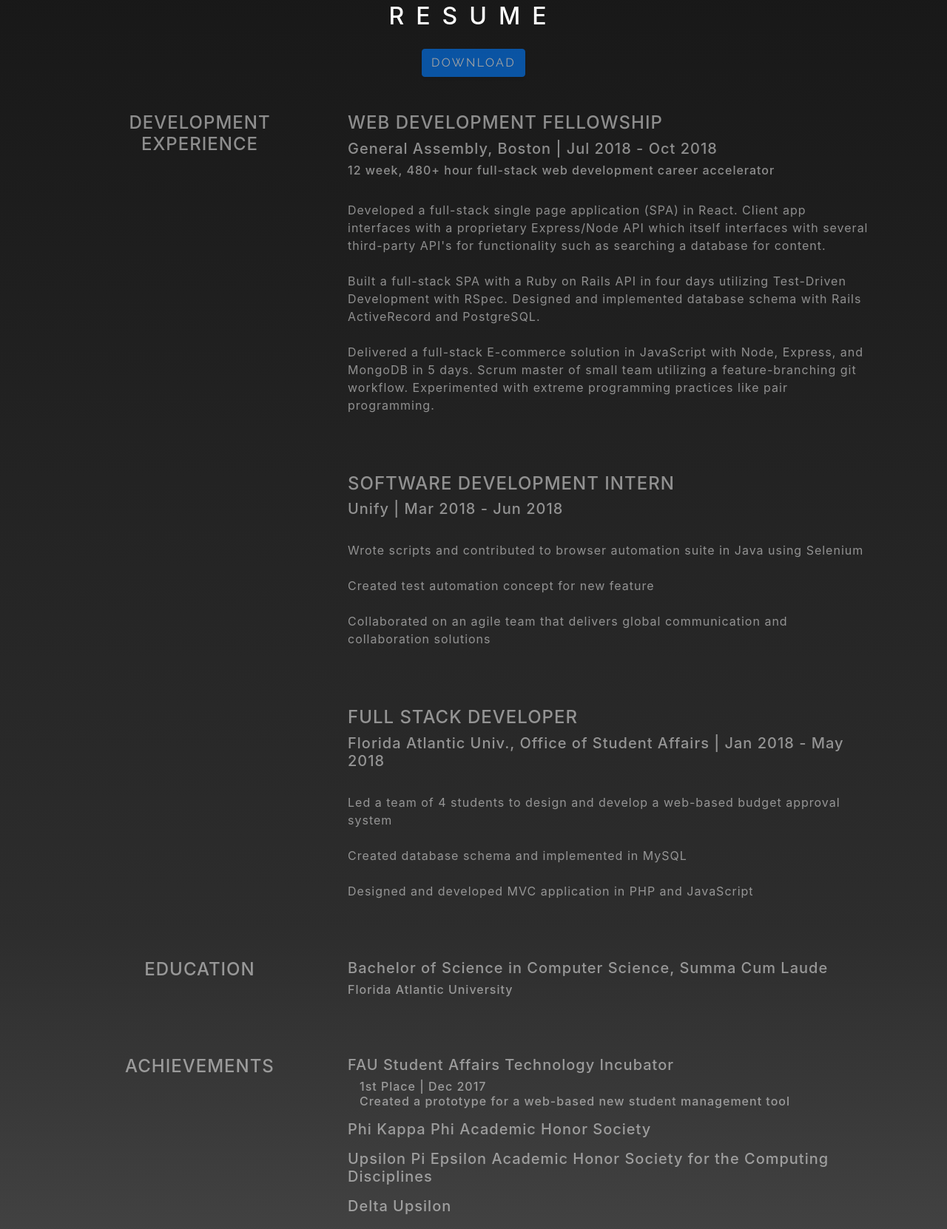
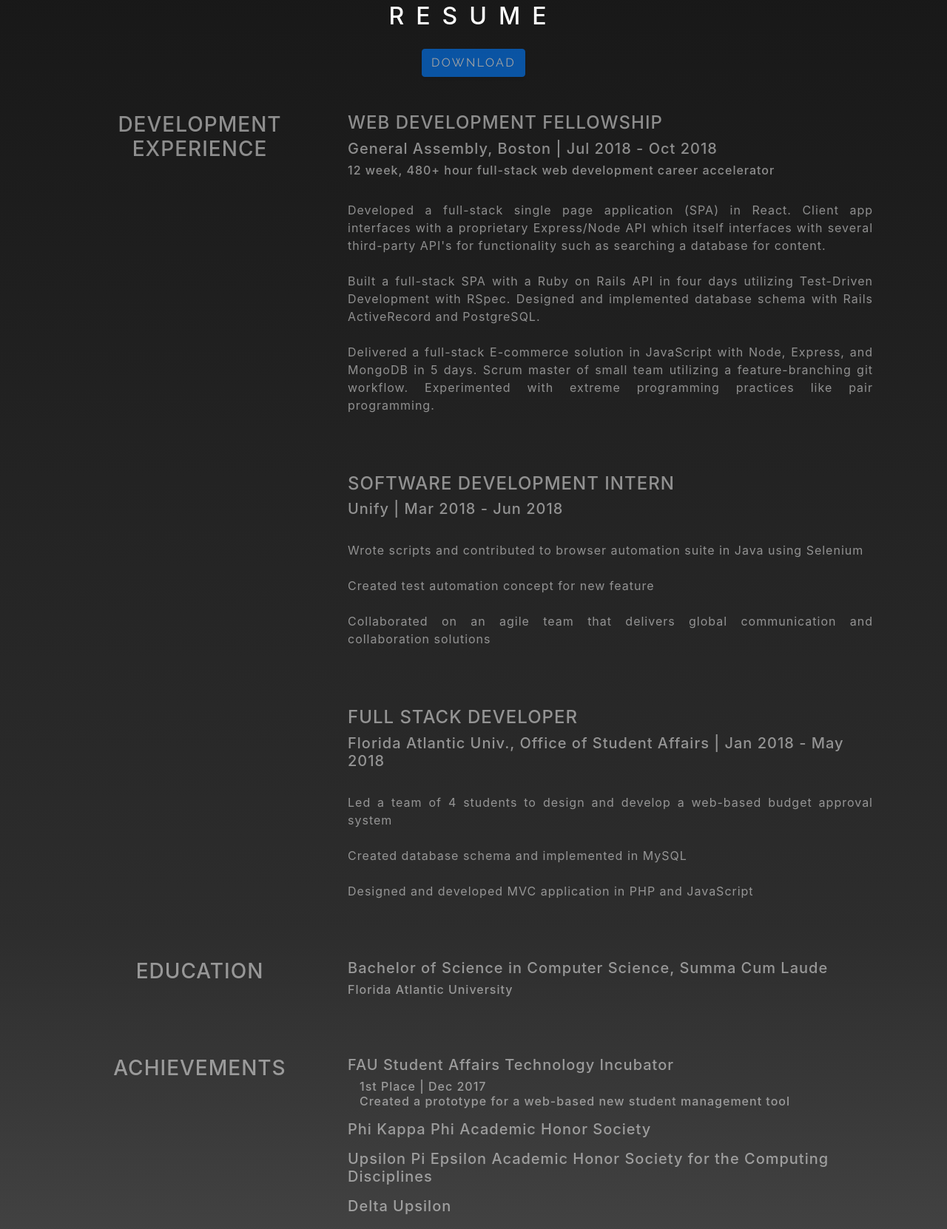
Before and after one commit to mdipietr0/mdipietr0.github.io, a website with bundled scripts: page index.html in a window 1280 px wide. Shown: the part 2566-4228 px from the top of the page at 74% size. Built offline with nearby package versions, Linux system fonts and the light colour scheme.

Commit message:
Reformat resume section for mobile
- Justify paragraphs
- Move text-center to each individual center element

```diff
--- a/index.html
+++ b/index.html
@@ -296,23 +296,23 @@
   </section>
 
   <!-- Experience Section -->
-  <section id="resume" class="resume-section text-center">
+  <section id="resume" class="resume-section">
     <div class="container">
       <div class="row">
-        <div class="col-lg-8 mx-auto mb-5">
+        <div class="col-lg-8 mx-auto mb-5 text-center ">
           <h2 class="text-white mb-4">RESUME</h2>
           <a href="downloads/MichaelDiPietroResume.pdf" class="btn btn-primary js-scroll-trigger" download>Download</a>
         </div>
         <div class="col-lg-12 row mx-auto">
           <div class='col-lg-4'>
-            <h4 class="text-white-50">DEVELOPMENT EXPERIENCE</h4>
+            <h3 class="text-white-50 text-center mb-5">DEVELOPMENT EXPERIENCE</h3>
           </div>
-          <div class='col-lg-8 text-left'>
+          <div class='col-lg-8'>
             <h4 class="text-white-50">WEB DEVELOPMENT FELLOWSHIP</h4>
             <h5 class="text-white-50">General Assembly, Boston | Jul 2018 - Oct 2018</h5>
             <h6 class="text-white-50">12 week, 480+ hour full-stack web development career accelerator</h6>
             <br>
-            <p class="text-white-50">Developed a full-stack single page application (SPA) in React. Client app interfaces with a proprietary Express/Node API which itself interfaces with several third-party API's for functionality such as searching a database for content.
+            <p class="text-white-50 text-justify">Developed a full-stack single page application (SPA) in React. Client app interfaces with a proprietary Express/Node API which itself interfaces with several third-party API's for functionality such as searching a database for content.
             <br><br>Built a full-stack SPA with a Ruby on Rails API in four days utilizing Test-Driven Development with RSpec. Designed and implemented database schema with Rails ActiveRecord and PostgreSQL.
             <br><br>Delivered a full-stack E-commerce solution in JavaScript with Node, Express, and MongoDB in 5 days. Scrum master of small team utilizing a feature-branching git workflow. Experimented with extreme programming practices like pair programming.</p>
           </div>
@@ -324,7 +324,7 @@
             <h4 class="text-white-50">SOFTWARE DEVELOPMENT INTERN</h4>
             <h5 class="text-white-50">Unify | Mar 2018 - Jun 2018</h5>
             <br>
-            <p class="text-white-50">Wrote scripts and contributed to browser automation suite in Java using Selenium
+            <p class="text-white-50 text-justify">Wrote scripts and contributed to browser automation suite in Java using Selenium
             <br><br>Created test automation concept for new feature
             <br><br>Collaborated on an agile team that delivers global communication and collaboration solutions</p>
           </div>
@@ -336,24 +336,24 @@
             <h4 class="text-white-50">FULL STACK DEVELOPER</h4>
             <h5 class="text-white-50">Florida Atlantic Univ., Office of Student Affairs | Jan 2018 - May 2018</h5>
             <br>
-            <p class="text-white-50">Led a team of 4 students to design and develop a web-based budget approval system
+            <p class="text-white-50 text-justify">Led a team of 4 students to design and develop a web-based budget approval system
             <br><br>Created database schema and implemented in MySQL
             <br><br>Designed and developed MVC application in PHP and JavaScript</p>
           </div>
         </div>
         <div class="col-lg-12 row mx-auto mb-5">
           <div class='col-lg-4'>
-            <h4 class="text-white-50">EDUCATION</h4>
+            <h3 class="text-white-50 text-center mb-5">EDUCATION</h3>
           </div>
           <div class='col-lg-8 text-left'>
-            <h5 class="text-white-50">Bachelor of Science in Computer Science, Summa Cum Laude</h4>
-            <h6 class="text-white-50">Florida Atlantic University</h5>
+            <h5 class="text-white-50">Bachelor of Science in Computer Science, Summa Cum Laude</h5>
+            <h6 class="text-white-50">Florida Atlantic University</h6>
             <br>
           </div>
         </div>
         <div class="col-lg-12 row mx-auto mb-5">
           <div class='col-lg-4'>
-            <h4 class="text-white-50">ACHIEVEMENTS</h4>
+            <h3 class="text-white-50 text-center mb-5">ACHIEVEMENTS</h3>
           </div>
           <div class='col-lg-8 text-left'>
             <h5 class="text-white-50">FAU Student Affairs Technology Incubator</h5>
```
